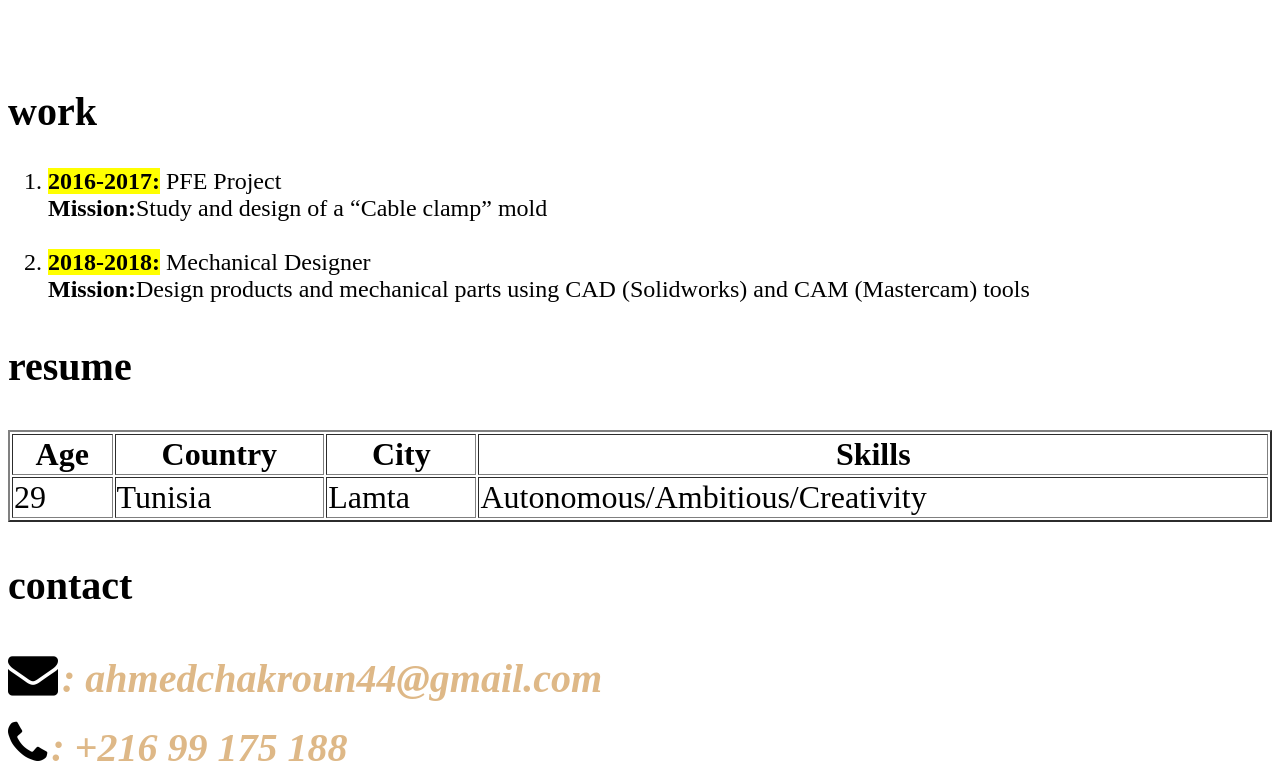
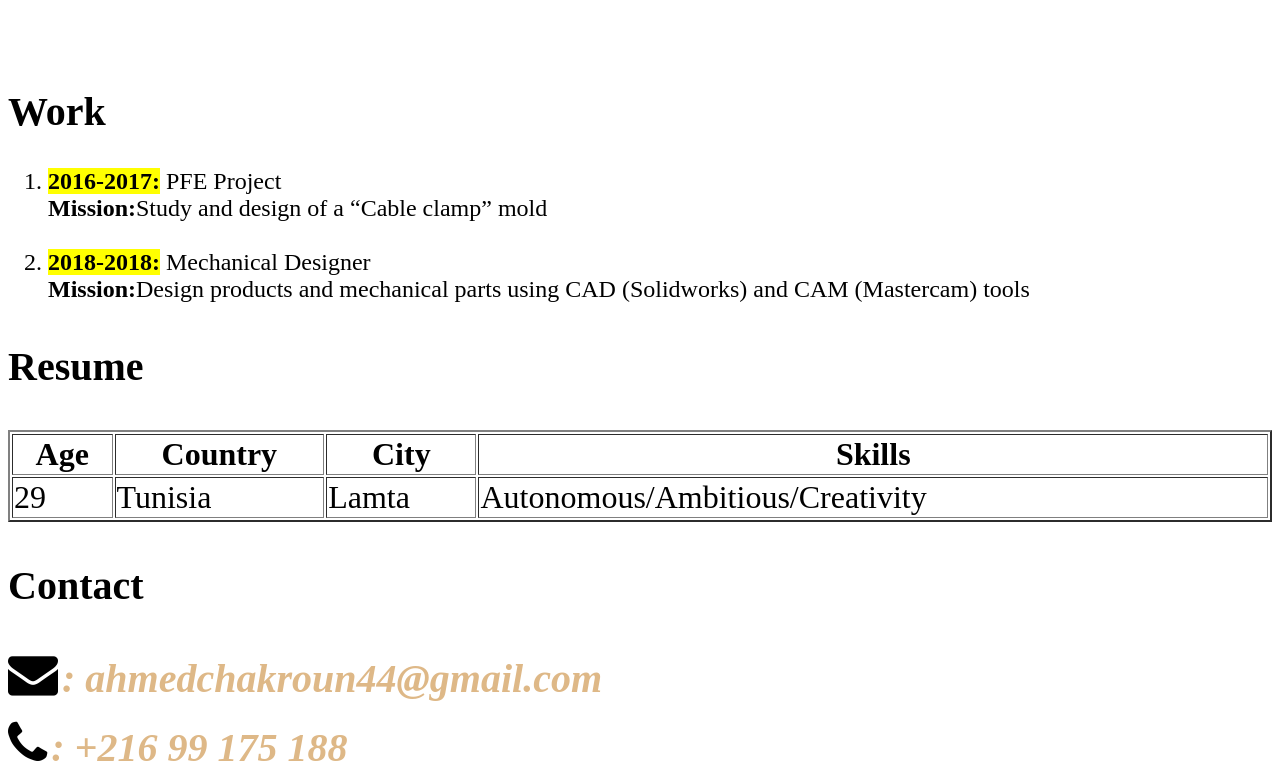
Before and after one commit to ChakrounAhmed/HTML-Project, a plain HTML site: page index.html in a window 1280 px wide. Shown: the part 1735-2519 px from the top of the page. Drawn offline with Linux system fonts and the light colour scheme.

Commit message:
Update index.html

```diff
--- a/index.html
+++ b/index.html
@@ -33,7 +33,7 @@
             </article>
 
             <article>
-                <h1 style="font-size:250%;"><a name="about"></a>about</h1>
+                <h1 style="font-size:250%;"><a name="about"></a>About</h1>
                 <p style="font-size:150%;"><b><i>I am a young graduate wishing to make a professional retraining and
                             reoriented myself towards
                             programming.
@@ -55,7 +55,7 @@
             </article>
         </section>
         <section>
-            <h1 style="font-size:250%;"><a name="work"></a>work</h1>
+            <h1 style="font-size:250%;"><a name="work"></a>Work</h1>
             <ol style="font-size:150%;">
                 <li><strong><mark>2016-2017:</mark></strong> PFE Project <br><strong>Mission:</strong>Study and design
                     of a “Cable clamp” mold </li><br>
@@ -65,7 +65,7 @@
         </section>
         <section>
             <article>
-                <h1 style="font-size:250%;"><a name="resume"></a>resume</h1>
+                <h1 style="font-size:250%;"><a name="resume"></a>Resume</h1>
                 <table border="2" style="font-size:200%;" width="100%">
                     <tr>
                         <th>Age</th>
@@ -82,7 +82,7 @@
                 </table>
             </article>
             <article>
-                <h1 style="font-size:250%;"><a name="contact"></a>contact</h1>
+                <h1 style="font-size:250%;"><a name="contact"></a>Contact</h1>
             </article>
         </section>
         <section>
```
